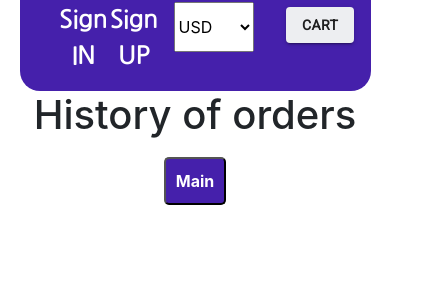
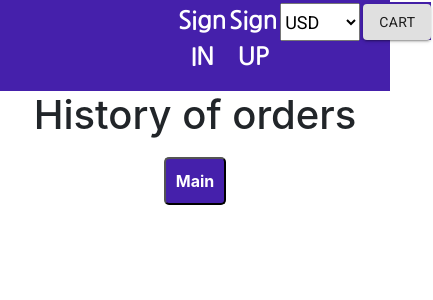
Before and after one commit to VladimirSobko/pizza_heroku, a React (Create React App) app in the folder frontend/: page /history in a window 390 px wide. Shown: the top 300 px of the page, 433 px wide, since content can reach past the window. Built offline with nearby package versions, Linux system fonts and the light colour scheme.

Commit message:
change style for header, card, popover

```diff
--- a/frontend/src/components/Card/Card.module.css
+++ b/frontend/src/components/Card/Card.module.css
@@ -28,7 +28,7 @@
     color: #4520ab;
   }
   .card {
-    width: 50%;
+    width: 70%;
     margin: 10px;
     border: 1px solid #4520ab;
     padding: 5px;
--- a/frontend/src/components/Currency/Currency.jsx
+++ b/frontend/src/components/Currency/Currency.jsx
@@ -20,7 +20,7 @@ export default function Currency() {
 
   return (
     <>
-    <select onChange={choiceCurrency} value={valueCurrency} style={style.select} >
+    <select onChange={choiceCurrency} value={valueCurrency} className={style.currency} >
       <option value="usd" name="dollar">USD</option>
       <option value="eur" name="euro">EUR</option>
     </select>
--- a/frontend/src/components/Currency/Currency.module.css
+++ b/frontend/src/components/Currency/Currency.module.css
@@ -1,5 +1,6 @@
-select {
-  height: 50px;
+.currency {
+  height: 38px;
   width: 80px;
-  margin-top: 0.5%;
+  font-family: 'Roboto';
+  font-size: large;
 }
--- a/frontend/src/components/Header/Header.jsx
+++ b/frontend/src/components/Header/Header.jsx
@@ -4,10 +4,9 @@ import Nav from '../Nav/Nav';
 
 export default function Header() {
   return (
-    <div>
        <header style={style.header}>
+        <h3 className={style.title}>Mario Pizza</h3>
         <Nav/>
       </header>
-    </div>
   )
 }
--- a/frontend/src/components/Header/Header.module.css
+++ b/frontend/src/components/Header/Header.module.css
@@ -1,13 +1,88 @@
+@media (min-width: 992px) {
+  header {
+    display: flex;
+    flex-direction: row;
+    font-weight: bold;
+    color: #29edff;
+    margin: 0 auto;
+    width: 100%;
+    height: 10%;
+    background-color: #4520ab;
+    justify-content: flex-end;
 
-header {
+  }
+  .title {
+    margin-right: 230px;
+  }
+ }
+@media (max-width: 991px) {
+  header {
+    display: flex;
+    flex-direction: row;
+    font-weight: bold;
+    color: #29edff;
+    margin: 0 auto;
+    width: 100%;
+    height: 10%;
+    background-color: #4520ab;
+    justify-content: center;
+  }
+  .title {
+    margin-right: 100px;
+  }
+}
+@media (max-width: 768px) {
+  header {
+    display: flex;
+    flex-direction: row;
+    font-weight: bold;
+    color: #29edff;
+    margin: 0 auto;
+    width: 100%;
+    height: 10%;
+    background-color: #4520ab;
+    justify-content: center;
+  }
+  .title {
+    margin-right: 100px;
+  }
+}
+
+@media (max-width: 576px) {
+  header {
+    display: flex;
+    flex-direction: row;
+    font-weight: bold;
+    color: #29edff;
+    margin: 0 auto;
+    width: 100%;
+    height: 10%;
+    background-color: #4520ab;
+    justify-content: center;
+  }
+  .title {
+    display: none;
+  }
+}
+/* header {
   display: flex;
   flex-direction: row;
   font-weight: bold;
   color: #29edff;
   margin: 0 auto;
-  width: 90%;
+  width: 100%;
   height: 10%;
   background-color: #4520ab;
-  justify-content: space-around;
-  border-radius: 0 0 20px 20px;
+  justify-content: flex-end;
+} */
+.marioImg {
+    width: 50%;
+    height: 50%;
+    max-width: 100px;
 }
+.imgWrapper {
+    width: 100%;
+    display: flex;
+    justify-content: center;
+    align-items: center;
+}
--- a/frontend/src/components/Main/Main.module.css
+++ b/frontend/src/components/Main/Main.module.css
@@ -12,8 +12,8 @@
 }
 @media (max-width: 576px) {
   img {
-    width: 50px;
-    height: 50px;
+    width: 100px;
+    height: 100px;
   }
   main {
     display: flex;
--- a/frontend/src/components/Nav/Nav.jsx
+++ b/frontend/src/components/Nav/Nav.jsx
@@ -18,26 +18,31 @@ export default function Nav() {
 
   return (
     <>
-        <ul className={style.ul}>
+        <ul className={style.list}>
           { userNameState === "" ?
           <>
-            <li className={ style.ul}>
+          <li className={ style.item}>
             <Link to="/login">
                  Sign IN
             </Link>
-            </li>
-            <li className={ style.ul }>
+          </li>
+          <li className={ style.item}>
               <Link to="/registration">
                  Sign UP
               </Link>
-            </li>
-          </> : <li>
-                  <PopoverForUser/>
-               </li>
+          </li>
+          </> :
+          <li className={ style.item}>
+              <PopoverForUser/>
+          </li>
         }
+          <li className={ style.item}>
+            <Currency/>
+          </li>
+          <li className={ style.item}>
+            <Popover/>
+          </li>
         </ul>
-        <Currency/>
-        <Popover/>
     </>
   )
 }
--- a/frontend/src/components/Nav/Nav.module.css
+++ b/frontend/src/components/Nav/Nav.module.css
@@ -1,8 +1,8 @@
 @import url('https://fonts.googleapis.com/css2?family=Nanum+Gothic&family=Roboto&display=swap');
-ul {
+.list {
   display: flex;
   flex-direction: row;
-  justify-content: center;
+  justify-content: space-around;
   list-style-type: none;
   font-size: x-large;
   width: 30%;
--- a/frontend/src/components/Popover/Popover.jsx
+++ b/frontend/src/components/Popover/Popover.jsx
@@ -74,8 +74,8 @@ export default function SimplePopover() {
   }
 
   return (
-    <div>
-      <Button style={{ marginTop: "10%", backgroundColor: "#edeef1", fontWeight: "bold", fontSize: "14px" }}  aria-describedby={id} variant="contained" onClick={handleClick}>
+    <div className={ style.btnCart}>
+      <Button className={ style.btnCart}  aria-describedby={id} variant="contained" onClick={handleClick}>
        Cart {totalCountOfPizza && totalCountOfPizza > 0? totalCountOfPizza : "" }
       </Button>
       <Popover
@@ -99,7 +99,7 @@ export default function SimplePopover() {
           <p className="itemInCart" key={index}>
             <h5> {item.name} </h5>
             { currencyState === "usd" ?
-              <span>$ {item.priceUSD}</span>  : <span>€ {item.priceEUR} </span>
+              <span classNane={style.spanCurrency}>$ {item.priceUSD}</span>  : <span>€ {item.priceEUR} </span>
             }
             <img style={{ maxWidth: "50px", maxHeight: "50px"  }} src={item.img} alt="img"/>
             <button className={ style.changeItem } onClick={() => decreaseQuantity(item)}>-</button>
@@ -110,7 +110,7 @@ export default function SimplePopover() {
         }) }
          </div>
         </div> : "" }
-        { arrOfOrderList.length === 0 ? <p style={{fontWeight:"bold", fontSize:"1.3rem"}}> "Sorry, your cart is empty" </p>  : <Link className={style.linkToCart} to="/cart">Go to Cart</Link> }
+        { arrOfOrderList.length === 0 ? <p className={style.empty}> "Sorry, your cart is empty" </p>  : <Link className={style.linkToCart} to="/cart">Go to Cart</Link> }
         </Typography>
       </Popover>
     </div>
--- a/frontend/src/components/Popover/Popover.module.css
+++ b/frontend/src/components/Popover/Popover.module.css
@@ -14,3 +14,13 @@
   max-width: 35px;
   text-align: center;
 }
+.empty {
+  font-weight: bold;
+   font-size: 1.3rem;
+}
+.btnCart {
+  background-color:#4520ab;
+}
+.spanCurrency {
+  padding: 5px;
+}
--- a/frontend/src/components/PopoverForUser/PopoverForUser.jsx
+++ b/frontend/src/components/PopoverForUser/PopoverForUser.jsx
@@ -8,7 +8,7 @@ import {
   useHistory
 } from "react-router-dom";
 import { setUserName, isLogined, existHistory,addHistory } from '../../redux/slices/mainSlices';
-import styles from './PopoverForUser.module.css';
+import style from './PopoverForUser.module.css';
 
 
 import { makeStyles, createStyles, Theme } from '@material-ui/core/styles';
@@ -30,6 +30,7 @@ export default function PopoverForUser() {
   const userId = useSelector(state => state.main.userId);
   const isLoginedState = useSelector(state=> state.main.isLogined);
   const isExistHistory = useSelector(state => state.main.existHistory);
+
 
   function logout() {
     dispatch(setUserName(""));
@@ -58,7 +59,7 @@ export default function PopoverForUser() {
 
   return (
     <div>
-      <Button style={{ marginTop: "40%", backgroundColor: "#edeef1", fontWeight: "bold", fontSize: "14px" }}  aria-describedby={id} variant="contained" onClick={handleClick}>
+      <Button className={style.userBtn}  aria-describedby={id} variant="contained" onClick={handleClick}>
        {userNameState}
       </Button>
       <Popover
@@ -77,9 +78,9 @@ export default function PopoverForUser() {
       >
         <Typography className={classes.typography}>
         { anchorEl ?
-        <ul className={styles.wrapper}>
-          <li><Link className={styles.link} onClick={ getHistory } to="/history">History</Link></li>
-          <li className={styles.link} onClick={logout}>Logout</li>
+        <ul className={style.wrapper}>
+          <li><Link className={style.link} onClick={ getHistory } to="/history">History</Link></li>
+          <li className={style.link} onClick={logout}>Logout</li>
         </ul> : "" }
         </Typography>
       </Popover>
--- a/frontend/src/components/PopoverForUser/PopoverForUser.module.css
+++ b/frontend/src/components/PopoverForUser/PopoverForUser.module.css
@@ -11,3 +11,6 @@
   align-items: center;
   font-weight: bold;
 }
+.userBtn {
+
+}
```
Also changed, not shown: frontend/public/mario.png (added).
